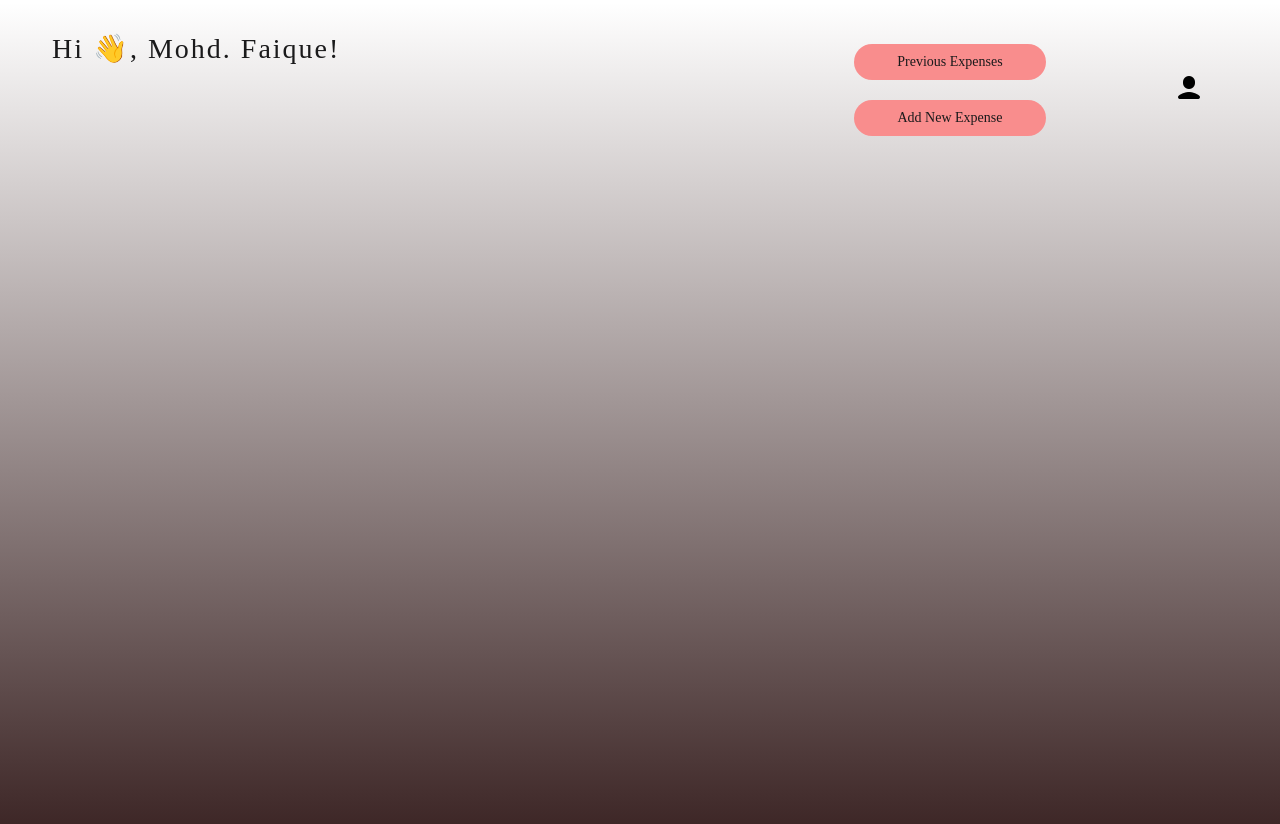
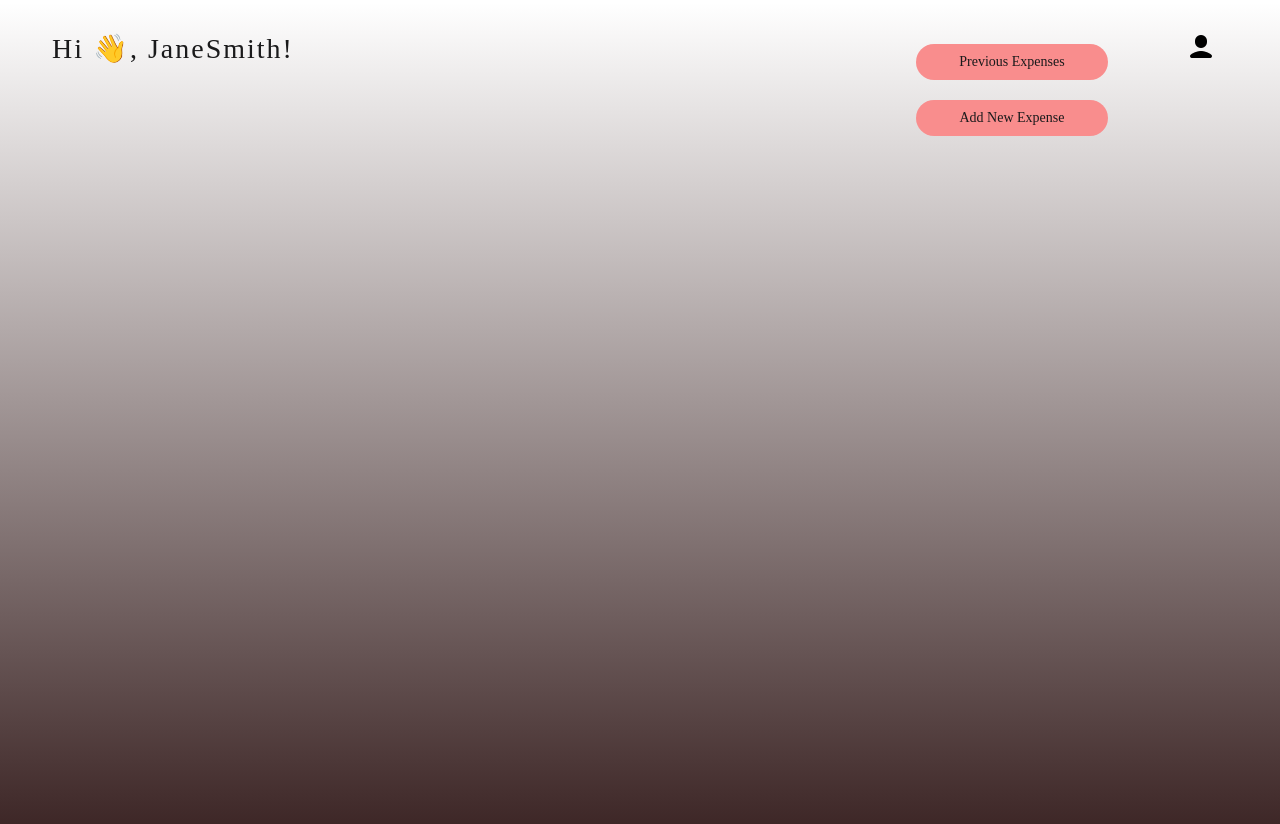
Before and after one commit to Expense-Tracker-Project/expense-manager, a React (Create React App) app: page / in a window 1280 px wide. Shown: the top 824 px of the page. Built offline with nearby package versions, Linux system fonts and the light colour scheme; a web font is replaced by a local one.

Commit message:
css changes

```diff
--- a/src/components/header/index.js
+++ b/src/components/header/index.js
@@ -16,7 +16,7 @@ const Header = ({ headerData }) => {
     // Handle logout functionality here
   };
 
-  const text = "Hi 👋, Mohd. Faique!";
+  const text = `Hi 👋, ${filteredUser.name}!`;
 
   return (
     <header className="header">
--- a/src/components/header/style.css
+++ b/src/components/header/style.css
@@ -37,7 +37,9 @@ gap: 20px;
   }
 
   .user-dropdown {
-    position: relative;
+    position: absolute;
+    top: 2rem;
+    right: 2rem;
     display: inline-block;
   }
 
```
